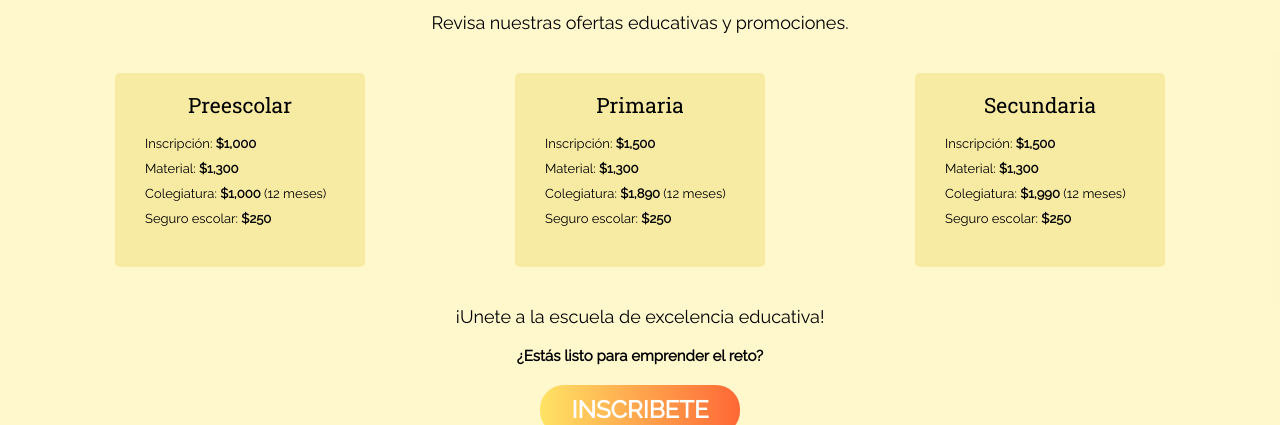
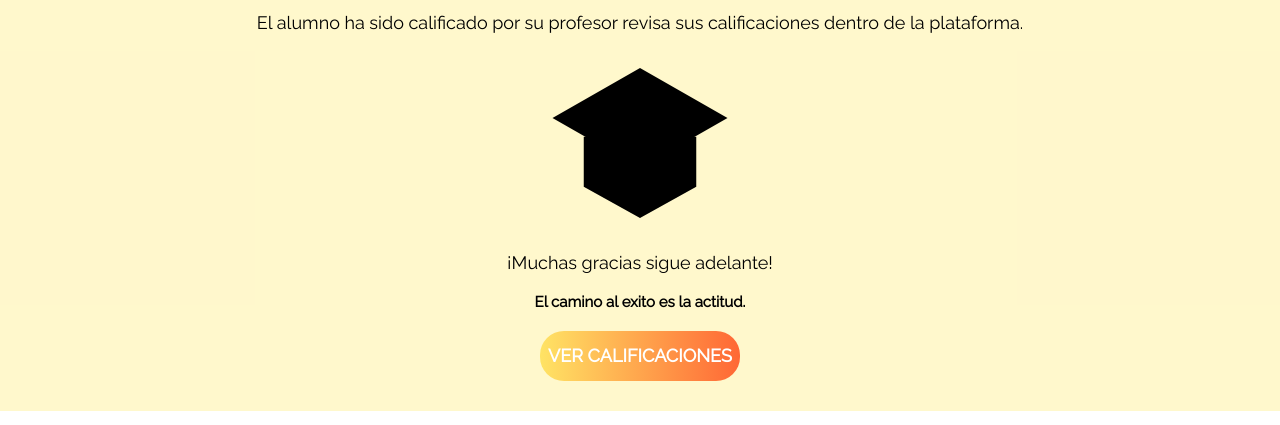
Before and after one commit to JoanAndoni/ColegioOctavioPaz-Mails, a website: page alumno-calificado.html in a window 1280 px wide. Shown: the part 204-629 px from the top of the page. Drawn offline with nearby package versions, Linux system fonts and the light colour scheme.

Commit message:
agregue calificado

```diff
--- a/alumno-calificado.html
+++ b/alumno-calificado.html
@@ -76,40 +76,9 @@
             margin: 10px 0;
         }
 
-        .cards {
-            display: flex;
-            flex-direction: row;
-            flex-wrap: wrap;
-            justify-content: space-around;
-            align-self: center;
-            height: auto;
-            width: 100%;
-            padding: 20px;
-        }
-
-        .card {
-            width: 250px;
-            background-color: #d4b50033;
-            border-radius: 5px;
-            padding: 20px;
-            height: auto;
-            margin: 10px 10px;
-        }
-
-        .card-title {
-            font-family: 'Roboto Slab';
-            font-size: 21px;
-        }
-
-        .card-text {
-            text-align: start;
-            padding: 10px;
-        }
-
-        .card-text p {
-            font-family: 'Raleway';
-            font-size: 13px;
-            margin: 10px 0;
+        .grade-icon{
+            width: auto;
+            height: 200px;
         }
 
         .signature {
@@ -138,7 +107,7 @@
             font-family: 'Raleway';
             font-weight: 900;
             text-decoration: none;
-            font-size: 24px;
+            font-size: 18px;
             cursor: pointer;
         }
 
@@ -179,51 +148,21 @@
 
     <section>
         <p class="title">Colegio Hispano Americano Octavio Paz</p>
-        <p class="text">Revisa nuestras ofertas educativas y promociones.</p>
+        <p class="text">El alumno ha sido calificado por su profesor revisa sus calificaciones dentro de la plataforma.</p>
 
-        <div class="cards">
-            <div class="card">
-                <div class="card-title">Preescolar</div>
-                <div class="card-text">
-                    <p>Inscripción: <span style="font-weight: 800;">$1,000</span></p>
-                    <p>Material: <span style="font-weight: 800; align-self: end;">$1,300</span></p>
-                    <p>Colegiatura: <span style="font-weight: 800;">$1,000</span> (12 meses)</p>
-                    <p>Seguro escolar: <span style="font-weight: 800;">$250</span></p>
-                </div>
-            </div>
-
-            <div class="card">
-                <div class="card-title">Primaria</div>
-                <div class="card-text">
-                    <p>Inscripción: <span style="font-weight: 800;">$1,500</span></p>
-                    <p>Material: <span style="font-weight: 800; align-self: end;">$1,300</span></p>
-                    <p>Colegiatura: <span style="font-weight: 800;">$1,890</span> (12 meses)</p>
-                    <p>Seguro escolar: <span style="font-weight: 800;">$250</span></p>
-                </div>
-            </div>
-
-            <div class="card">
-                <div class="card-title">Secundaria</div>
-                <div class="card-text">
-                    <p>Inscripción: <span style="font-weight: 800;">$1,500</span></p>
-                    <p>Material: <span style="font-weight: 800; align-self: end;">$1,300</span></p>
-                    <p>Colegiatura: <span style="font-weight: 800;">$1,990</span> (12 meses)</p>
-                    <p>Seguro escolar: <span style="font-weight: 800;">$250</span></p>
-                </div>
-            </div>
-        </div>
+        <img class="grade-icon" src="https://unpkg.com/ionicons@5.0.0/dist/svg/school-outline.svg" alt="">
 
 
         <!-- <a href="https://www.colegiooctaviopaz.com/" target="_blank" class="btn-login">Ingresar</a> -->
 
         <p class="text">
-            ¡Unete a la escuela de excelencia educativa!
+            ¡Muchas gracias sigue adelante!
         </p>
         <p class="signature">
-            ¿Estás listo para emprender el reto?
+            El camino al exito es la actitud.
         </p>
 
-        <a class="btn-login" href="mailto:direccion@colegiooctaviopaz.com">INSCRIBETE</a>
+        <a class="btn-login" href="mailto:direccion@colegiooctaviopaz.com">VER CALIFICACIONES</a>
     </section>
 
     <footer>
```
